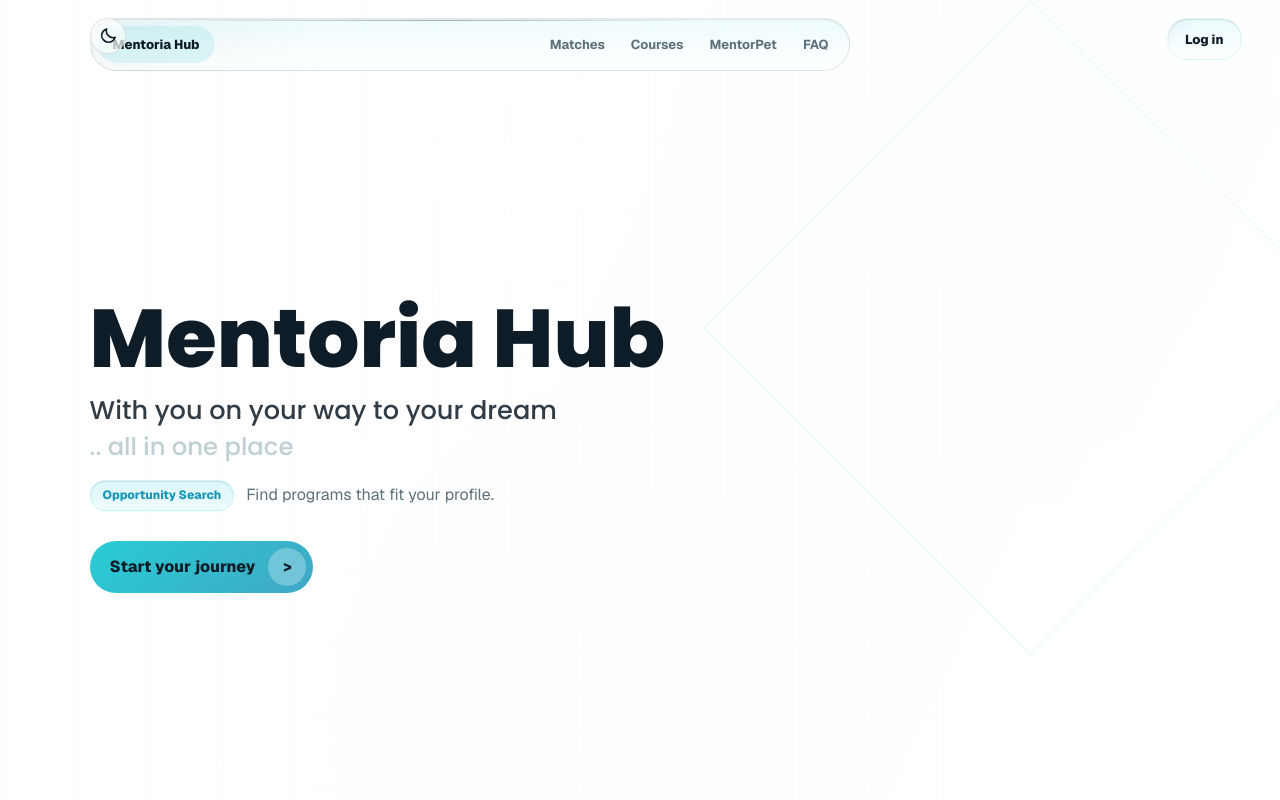
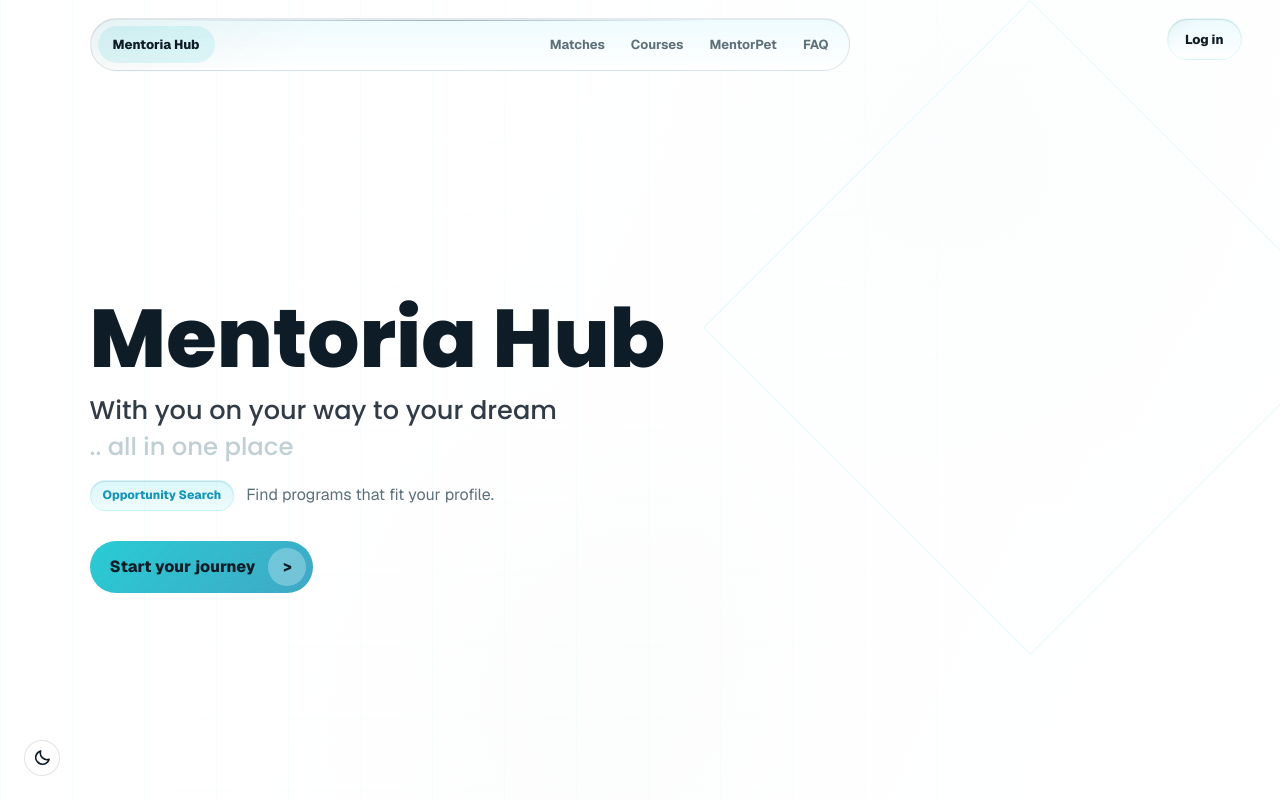
Before and after one commit to dmitryceohris/mentoria_hub, a React (Vite) app: page / in a window 1280 px wide. Shown: the top 800 px of the page. Built offline with nearby package versions, Linux system fonts and the light colour scheme; no server answers.

Commit message:
fix(hero): move theme toggle to bottom-left so it doesn't overlap the nav

```diff
--- a/src/styles.css
+++ b/src/styles.css
@@ -4372,10 +4372,10 @@ main {
 }
 
 .hero-theme-toggle {
-  position: absolute;
-  top: 18px;
-  left: clamp(18px, 7vw, 112px);
-  z-index: 2;
+  position: fixed;
+  bottom: 24px;
+  left: 24px;
+  z-index: 20;
 }
 
 /* Inputs/selects/textareas must follow the theme, not stay dark on light */
```
